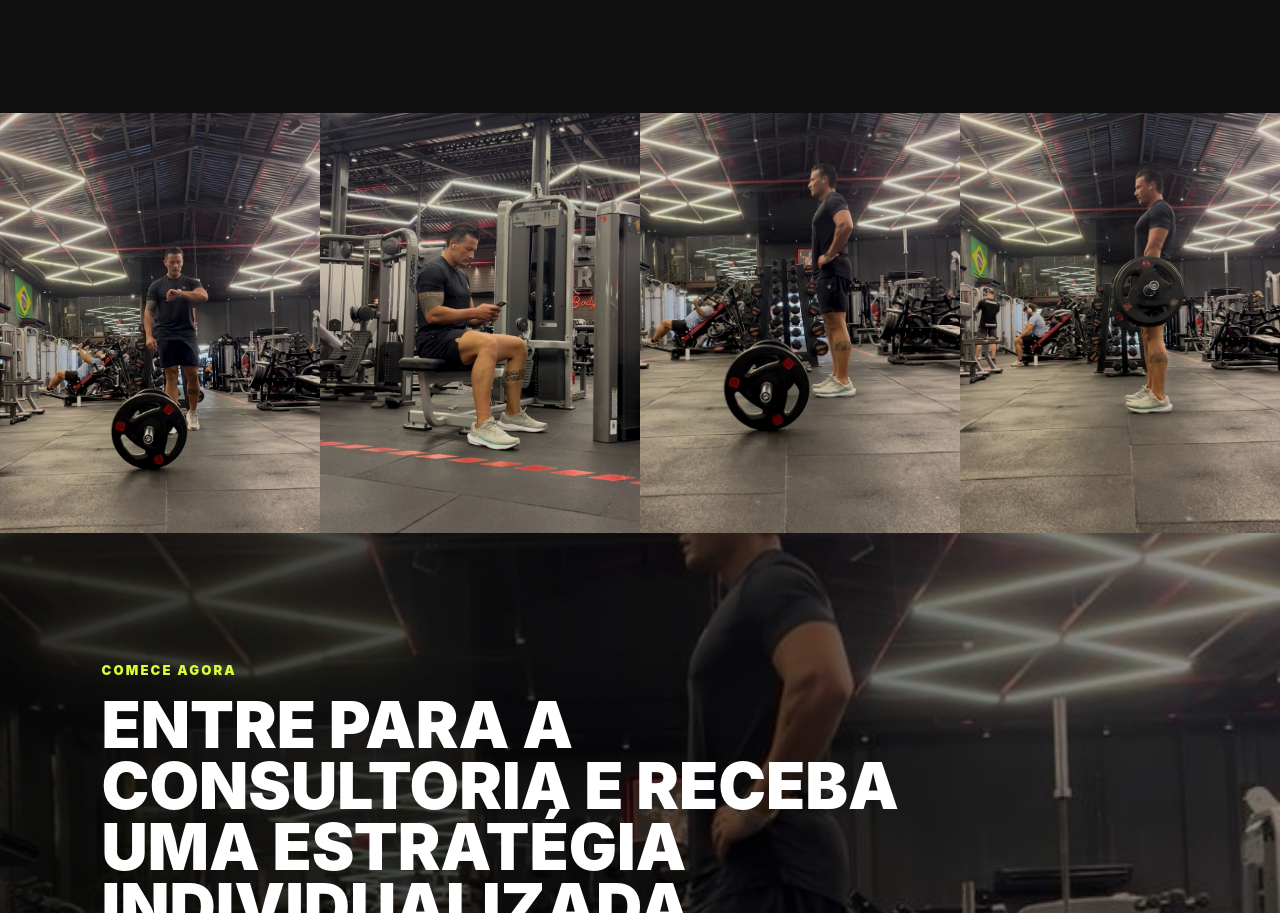
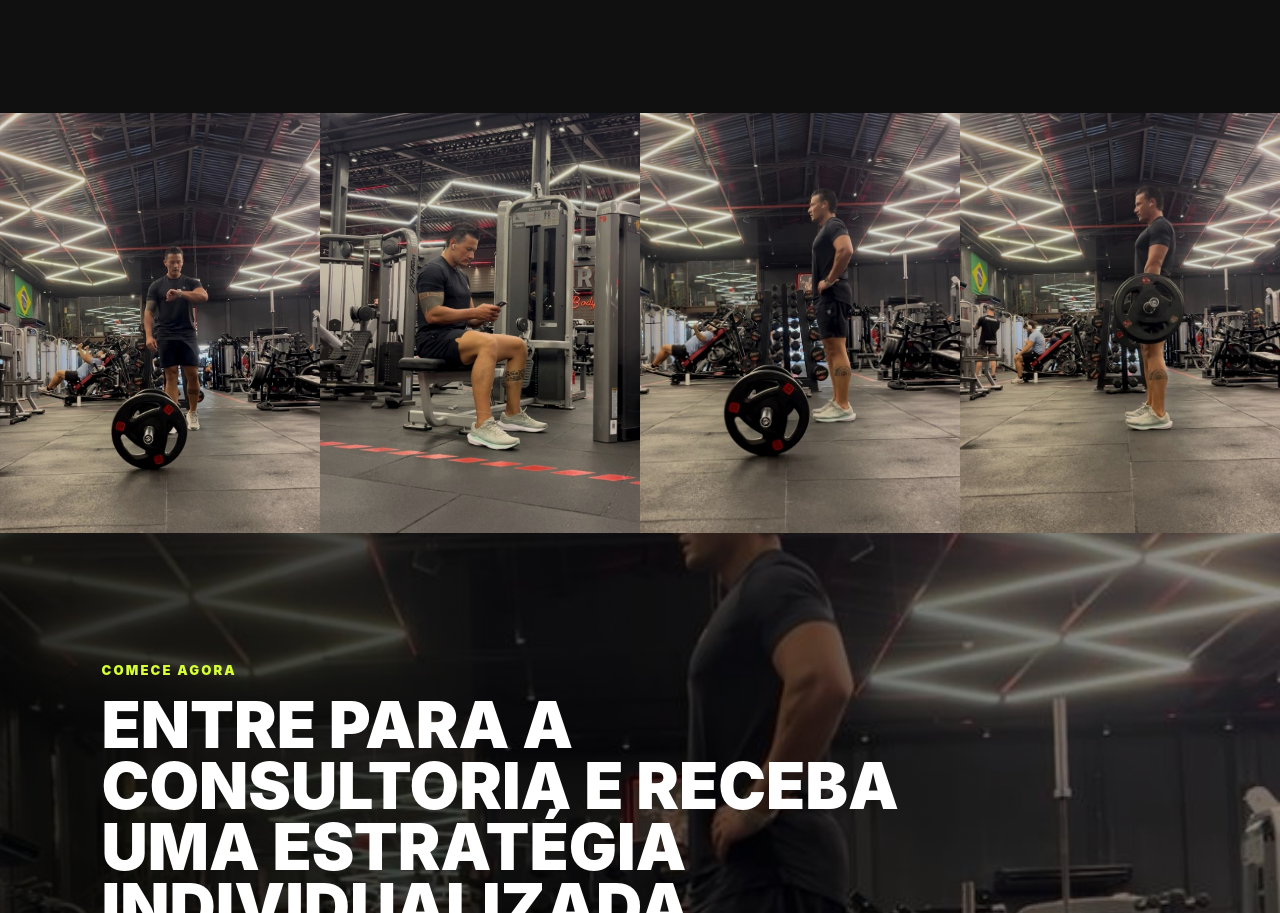
Before and after one commit to HenriqueBuzin/weslei-bassotto, a React (Vite) app in the folder frontend/: page / in a window 1280 px wide. Shown: the part 4982-5895 px from the top of the page. Built offline with nearby package versions, Linux system fonts and the light colour scheme; no server answers.

Commit message:
Update main.css

```diff
--- a/frontend/src/main.css
+++ b/frontend/src/main.css
@@ -522,11 +522,11 @@ a {
 }
 
 .gallery-tile:nth-child(3) {
-  background-position: center 60%;
+  background-position: center 48%;
 }
 
 .gallery-tile:nth-child(4) {
-  background-position: center 60%;
+  background-position: center 48%;
 }
 
 .cta-final {
```
